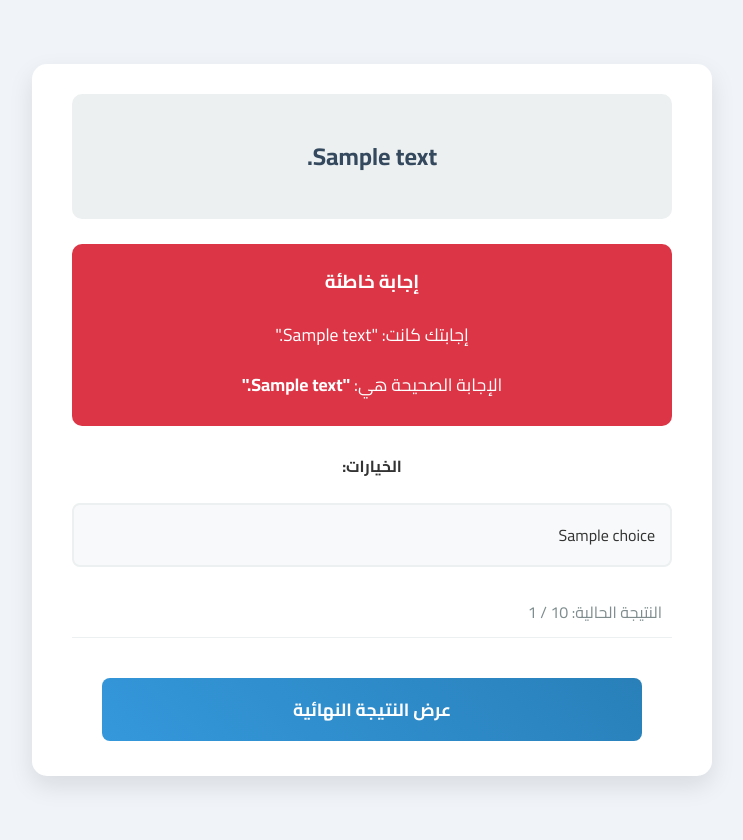
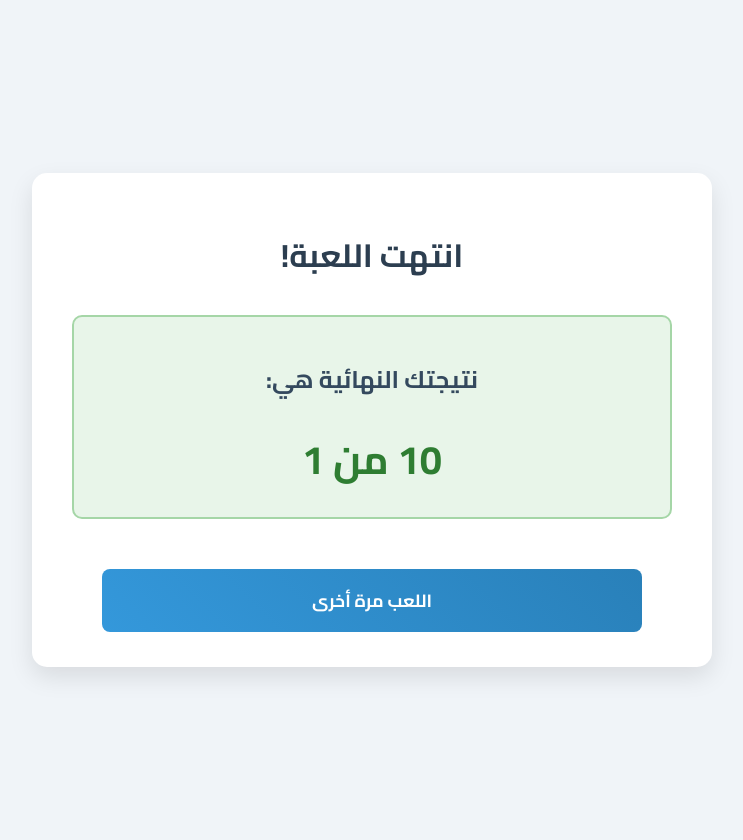
Before and after one commit to hammzzaa24/Game, a Flask app: template templates/result.html in a window 1280 px wide. Shown: the whole page, without its empty margins (268-1011 px from the left). Run offline with Flask 3, Linux system fonts and the light colour scheme; the template is opened without the code that fills it: most values are stand-ins (such as "Sample title", 1, 10 or a date in 2020).

Commit message:
Update result.html

```diff
--- a/templates/result.html
+++ b/templates/result.html
@@ -3,52 +3,18 @@
 <head>
     <meta charset="UTF-8">
     <meta name="viewport" content="width=device-width, initial-scale=1.0">
-    <title>نتيجة الإجابة</title>
+    <title>النتيجة النهائية</title>
     <link rel="stylesheet" href="{{ url_for('static', filename='style.css') }}">
     <link href="https://fonts.googleapis.com/css2?family=Cairo:wght@400;700&display=swap" rel="stylesheet">
 </head>
 <body>
     <div class="container">
-        <div class="question-box">
-            <h2>{{ question.text }}</h2>
+        <h1>انتهت اللعبة!</h1>
+        <div class="result-box">
+            <h2>نتيجتك النهائية هي:</h2>
+            <p class="final-score">{{ score }} من {{ total_questions }}</p>
         </div>
-
-        {% if is_correct %}
-            <div class="feedback-box feedback-correct">
-                <h3>إجابة صحيحة! أحسنت!</h3>
-            </div>
-        {% else %}
-            <div class="feedback-box feedback-incorrect">
-                <h3>إجابة خاطئة</h3>
-                <p>إجابتك كانت: "{{ user_answer }}"</p>
-                <p>الإجابة الصحيحة هي: <strong>"{{ question.correct_answer }}"</strong></p>
-            </div>
-        {% endif %}
-
-        <div class="choices-result">
-            <h4>الخيارات:</h4>
-            {% for choice in question.choices %}
-                {% set class_name = '' %}
-                {% if choice == question.correct_answer %}
-                    {% set class_name = 'choice-correct' %}
-                {% elif choice == user_answer %}
-                    {% set class_name = 'choice-incorrect' %}
-                {% endif %}
-                <div class="choice-label {{ class_name }}">
-                    <span>{{ choice }}</span>
-                </div>
-            {% endfor %}
-        </div>
-
-        <div class="quiz-header" style="margin-top: 20px;">
-            <span>النتيجة الحالية: {{ score }} / {{ total_questions }}</span>
-        </div>
-
-        {% if session.question_index < total_questions %}
-            <a href="{{ url_for('quiz') }}" class="btn btn-submit">السؤال التالي</a>
-        {% else %}
-            <a href="{{ url_for('result') }}" class="btn btn-submit">عرض النتيجة النهائية</a>
-        {% endif %}
+        <a href="{{ url_for('home') }}" class="btn btn-submit">اللعب مرة أخرى</a>
     </div>
 </body>
 </html>
```
